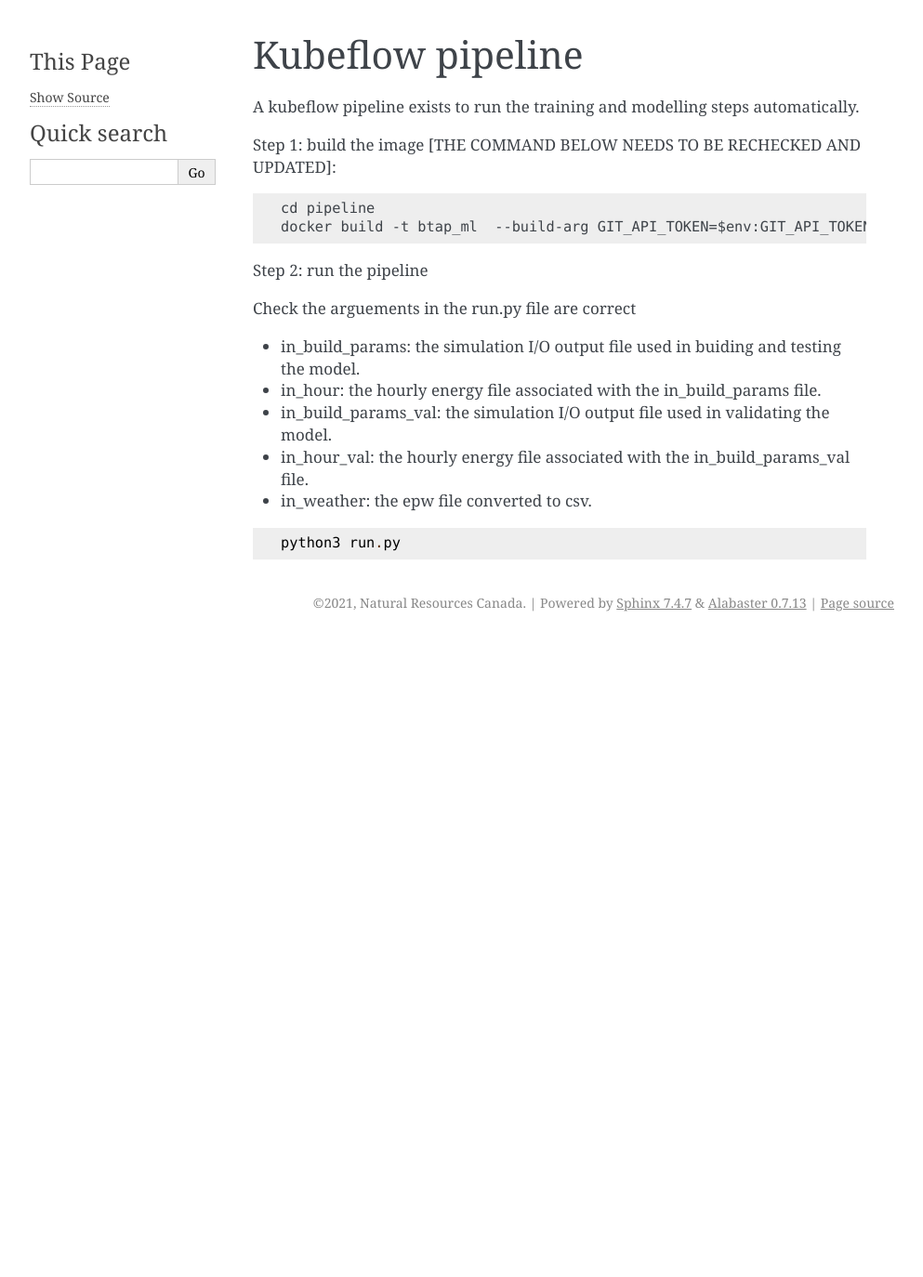
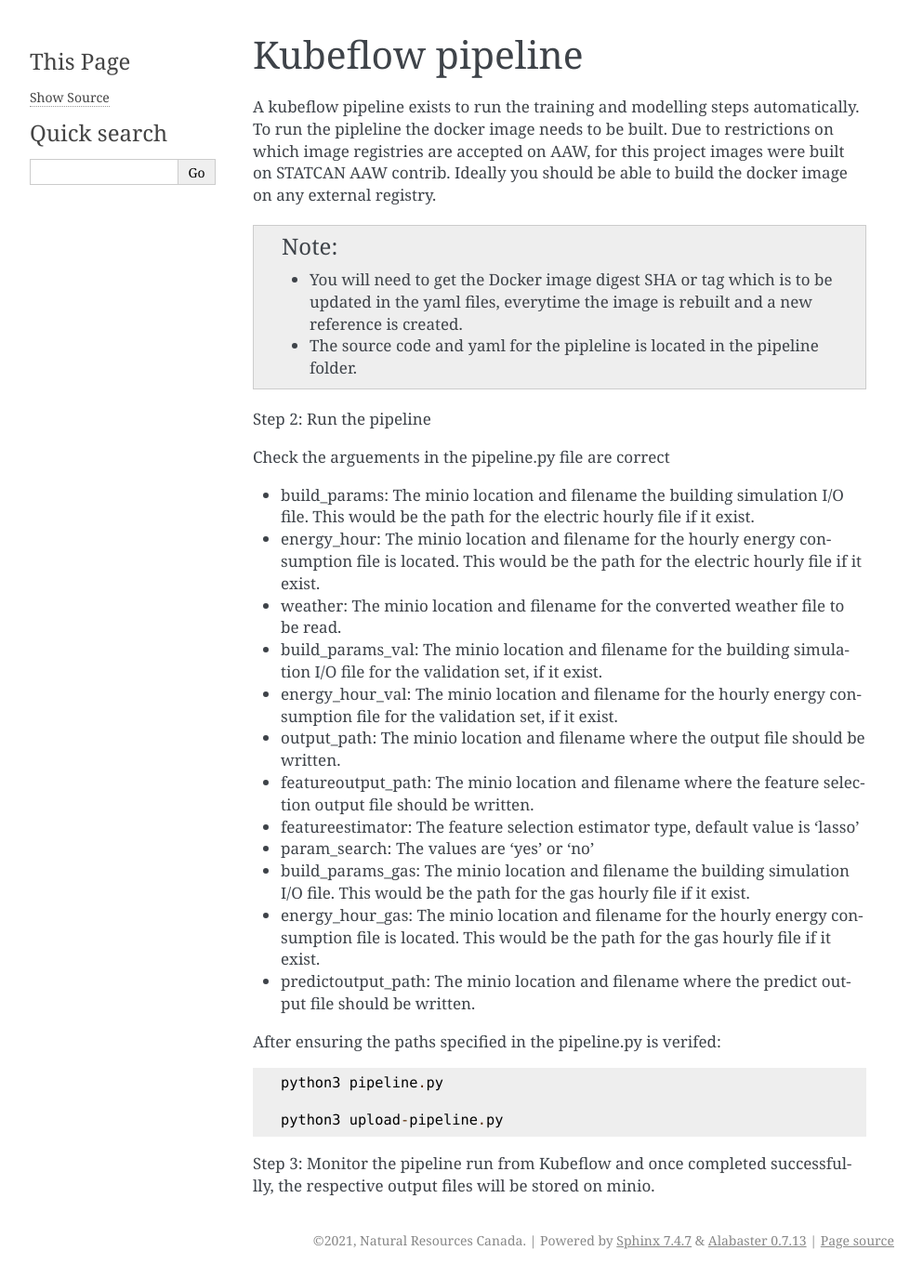
Before and after one commit to canmet-energy/btap_ml, a Sphinx documentation site: the page built from docs/usage/kubeflow_pipeline.rst, in a window 1280 px wide. Shown: the whole page at 93% size, without its empty margins (148-1141 px from the left). Built offline with Sphinx 7.4.7, drawn with Linux system fonts in a browser that asks for light colours; before the commit the page ends 900 px from its top, so only the background shows below that.

Commit message:
updating documentation and the pipeline yaml files

```diff
--- a/docs/aaw_setup.rst
+++ b/docs/aaw_setup.rst
@@ -31,7 +31,7 @@
 Project source code
 ===================
 
-Once you have the machine set up, you can access the project source code by cloning the git repository. Use the git
+Once you have the machine set up, you can access the project source code by _'cloning the git repository <https://github.com/canmet-energy/btap_ml.git>'_. Use the git
 icon on the left side of the Jupyter interface to clone the repository.
 
 Required packages
--- a/docs/installation.rst
+++ b/docs/installation.rst
@@ -16,7 +16,7 @@
 Dependencies
 ------------
 
-Basic dependencies required to run the simulations are listed in `requirements.txt`. These can be installed with::
+Basic dependencies required to run the simulations are listed in `requirements.txt`. From the terminal, run the command below and these can be installed with::
 
     pip install -r requirements.txt
 
--- a/docs/usage/feature_selection.rst
+++ b/docs/usage/feature_selection.rst
@@ -22,3 +22,6 @@
 LassoCV selected same features. Although, LassoCV is used as the default estimator for feature selection, any of the
 other estimator type can be used by specifying the respective esimator type to the estimator_type parameter when
 performing feature selection.
+
+
+.. note:: The json file created has just key value "features" which represents the final features selected for modelling.
--- a/docs/usage/kubeflow_pipeline.rst
+++ b/docs/usage/kubeflow_pipeline.rst
@@ -1,23 +1,37 @@
 Kubeflow pipeline
 =================
 
-A kubeflow pipeline exists to run the training and modelling steps automatically.
+A kubeflow pipeline exists to run the training and modelling steps automatically. To run the pipleline the docker image needs to be built.  Due to restrictions on which image registries are accepted on AAW, for this project images were built on STATCAN AAW contrib. Ideally you should be able to build the docker image on any external registry.
 
-Step 1: build the image [THE COMMAND BELOW NEEDS TO BE RECHECKED AND UPDATED]::
+.. note::
 
-    cd pipeline
-    docker build -t btap_ml  --build-arg GIT_API_TOKEN=$env:GIT_API_TOKEN .
+   - You will need to get the Docker image digest SHA or tag which is to be updated in the yaml files, everytime the image is rebuilt and a new reference is created.
+   - The source code and yaml for the pipleline is located in the pipeline folder.
 
-Step 2: run the pipeline
 
-Check the arguements in the run.py file are correct
+Step 2: Run the pipeline
 
-- in_build_params: the simulation I/O output file used in buiding and testing the model.
-- in_hour: the hourly energy file associated with the in_build_params file.
-- in_build_params_val: the simulation I/O output file used in validating the model.
-- in_hour_val: the hourly energy file associated with the in_build_params_val file.
-- in_weather: the epw file converted to csv.
+Check the arguements in the pipeline.py file are correct
 
-.. code::
+- build_params: The minio location and filename the building simulation I/O file. This would be the path for the electric hourly file if it exist.
+- energy_hour: The minio location and filename for the hourly energy consumption file is located. This would be the path for the electric hourly file if it exist.
+- weather: The minio location and filename for the converted  weather file to be read.
+- build_params_val: The minio location and filename for the building simulation I/O file for the validation set, if it exist.
+- energy_hour_val: The minio location and filename for the hourly energy consumption file for the validation set, if it exist.
+- output_path: The minio location and filename where the output file should be written.
+- featureoutput_path:  The minio location and filename where the feature selection output file should be written.
+- featureestimator: The feature selection estimator type, default value is 'lasso'
+- param_search: The values are 'yes' or 'no'
+- build_params_gas: The minio location and filename the building simulation I/O file. This would be the path for the gas hourly file if it exist.
+- energy_hour_gas: The minio location and filename for the hourly energy consumption file is located. This would be the path for the gas hourly file if it exist.
+- predictoutput_path:  The minio location and filename where the predict output file should be written.
 
-   python3 run.py
+
+After ensuring the paths specified in the pipeline.py is verifed::
+
+   python3 pipeline.py
+
+   python3 upload-pipeline.py
+
+
+Step 3: Monitor the pipeline run from Kubeflow and once completed successfullly, the respective output files will be stored on minio.
```
Also changed, not shown: docs/usage/model_run.rst (+8 -0 lines), docs/usage/preprocessing.rst (+12 -0 lines), 8 other files.
